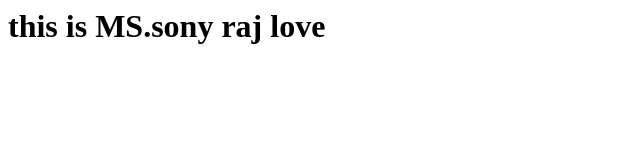
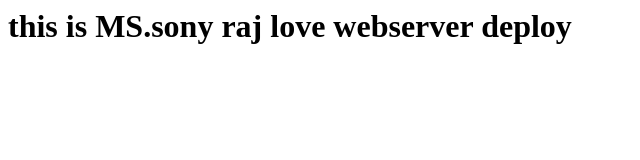
Before and after one commit to sonyshaik787/first-repo, a plain HTML site: page index.html in a window 1280 px wide. Shown: the whole page, without its empty margins (0-640 px from the left). Drawn offline with Linux system fonts and the light colour scheme.

Commit message:
adding 3

```diff
--- a/index.html
+++ b/index.html
@@ -1 +1,2 @@
-<h1> this is MS.sony raj  love </h1>
+<h1> this is MS.sony raj  love
+webserver deploy</h1>
```
